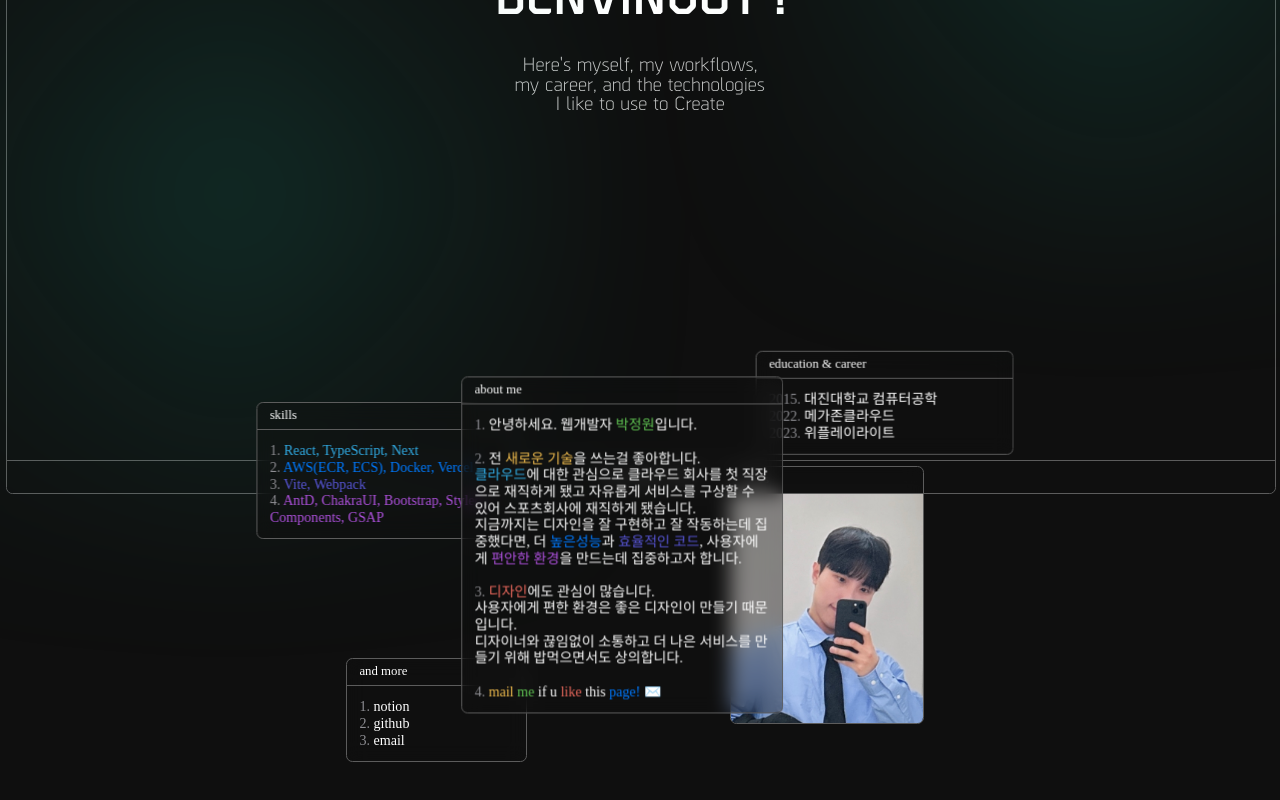
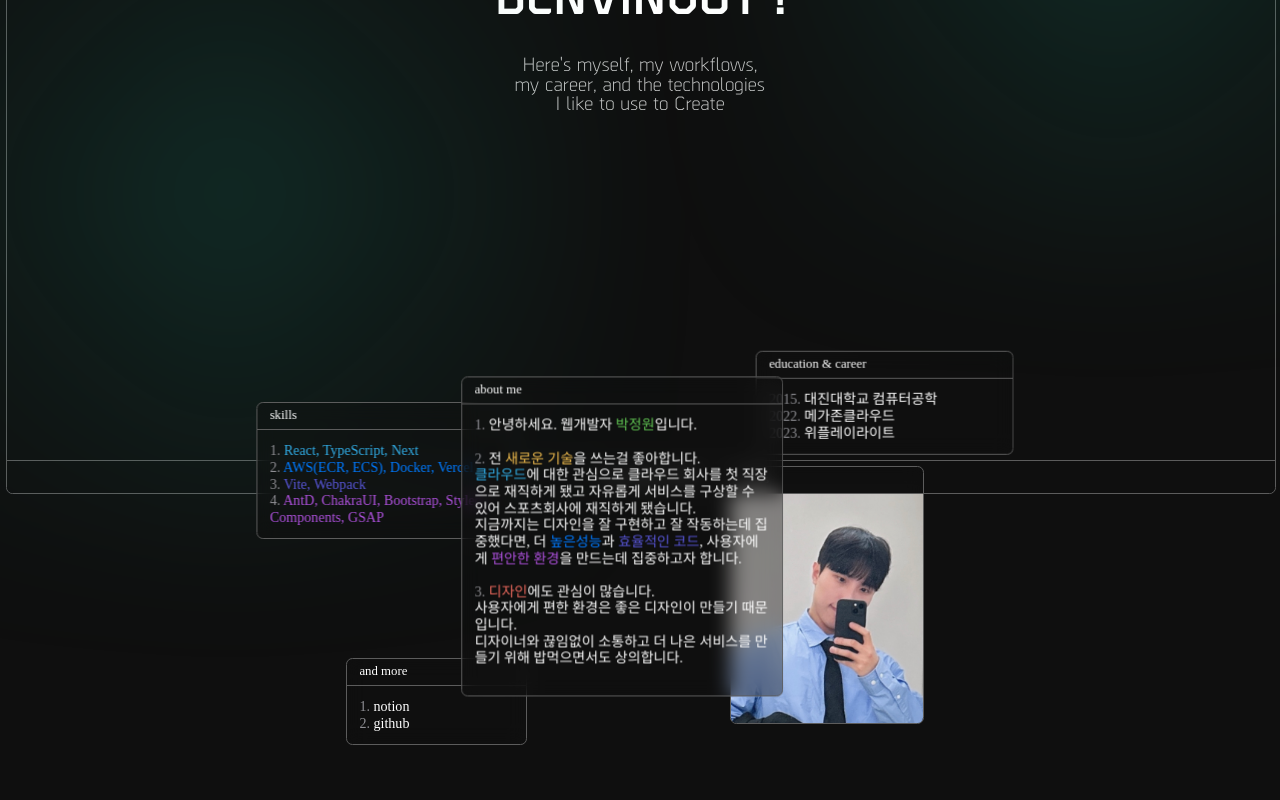
Before and after one commit to ahg0525/portfolio, a React (Vite) app: page /about in a window 1280 px wide. Shown: the part 302-1102 px from the top of the page. Built offline with nearby package versions, Linux system fonts and the light colour scheme; a web font is replaced by a local one.

Commit message:
fix: email hidden

```diff
--- a/src/components/about/Intro2.tsx
+++ b/src/components/about/Intro2.tsx
@@ -119,7 +119,7 @@ const Intro2 = () => {
         <BoxTop>and more</BoxTop>
         <span className='grey'>1. </span><span className='link' onClick={()=>{openUrl('https://pond-twill-4a1.notion.site/Hi-I-m-Jungwon-b696a386412c48109787e8517981901f')}}>notion</span><br/>
         <span className='grey'>2. </span><span className='link' onClick={()=>{openUrl('https://github.com/ahg0525')}}>github</span><br/>
-        <span className='grey'>3. </span><span className='link' onClick={()=>{openUrl('mailto:ahg0525@gmail.com')}}>email</span><br/>
+        {/* <span className='grey'>3. </span><span className='link' onClick={()=>{openUrl('mailto:ahg0525@gmail.com')}}>email</span><br/> */}
       </DraggableBox3>
       <DraggableBox1
         style={{
@@ -146,7 +146,7 @@ const Intro2 = () => {
         <span className='cyan'>클라우드</span>에 대한 관심으로 클라우드 회사를 첫 직장으로 재직하게 됐고 자유롭게 서비스를 구상할 수 있어 스포츠회사에 재직하게 됐습니다. <br/>지금까지는 디자인을 잘 구현하고 잘 작동하는데 집중했다면, 더 <span className='blue'>높은성능</span>과 <span className='indigo'>효율적인 코드</span>, 사용자에게 <span className='purple'>편안한 환경</span>을 만드는데 집중하고자 합니다.<br/> <br/>
         <span className='grey'>3. </span><span className='red'>디자인</span>에도 관심이 많습니다. <br/>사용자에게 편한 환경은 좋은 디자인이 만들기 때문입니다. <br/>
         디자이너와 끊임없이 소통하고 더 나은 서비스를 만들기 위해 <span className=''>밥먹으면서도 상의합니다.</span> <br/><br/>
-        <span className='grey'>4. </span><span className='yellow'>mail</span><span className='green'> me</span> if u <span className='red'>like</span> this <span className='blue'>page!</span> <span onClick={()=>{openUrl('mailto:ahg0525@gmail.com')}} className='mail'>✉️</span>
+        {/* <span className='grey'>4. </span><span className='yellow'>mail</span><span className='green'> me</span> if u <span className='red'>like</span> this <span className='blue'>page!</span> <span onClick={()=>{openUrl('mailto:ahg0525@gmail.com')}} className='mail'>✉️</span> */}
       </DraggableBox4>
     </Container>
   )
```
